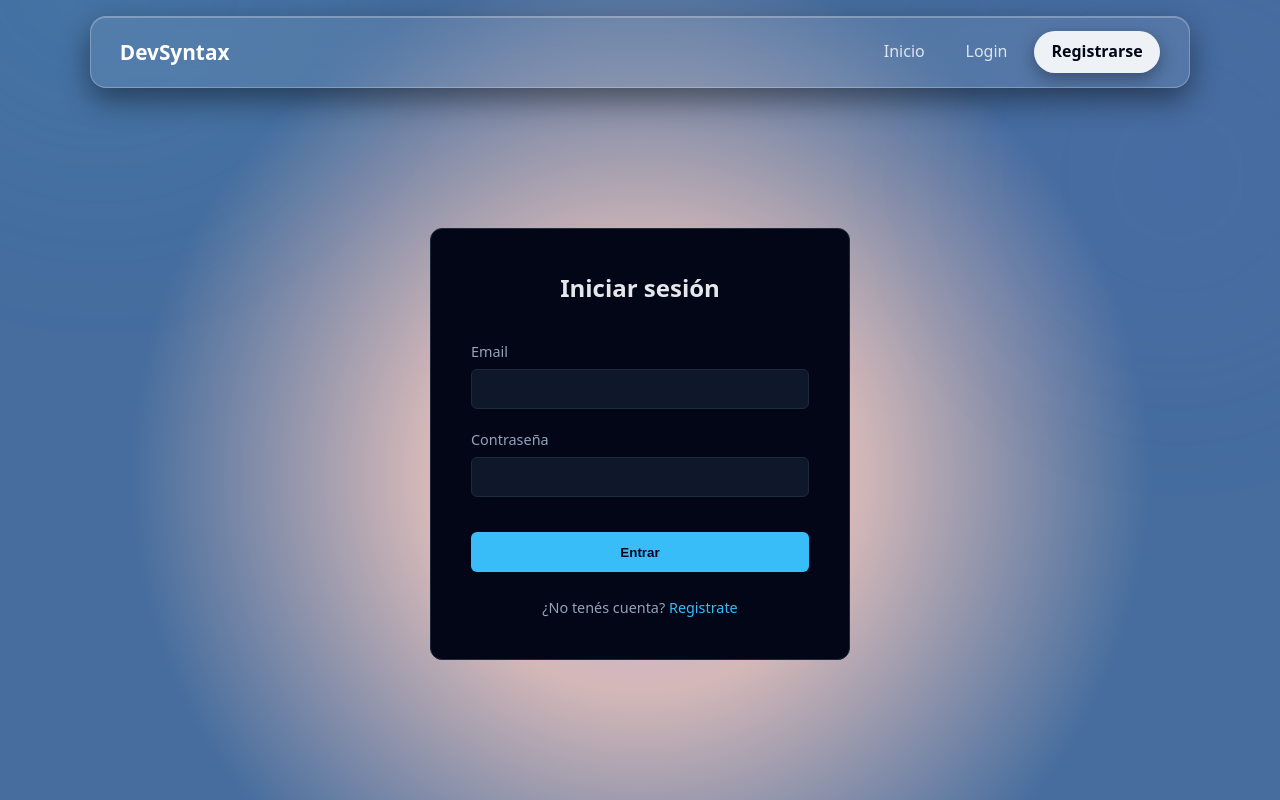
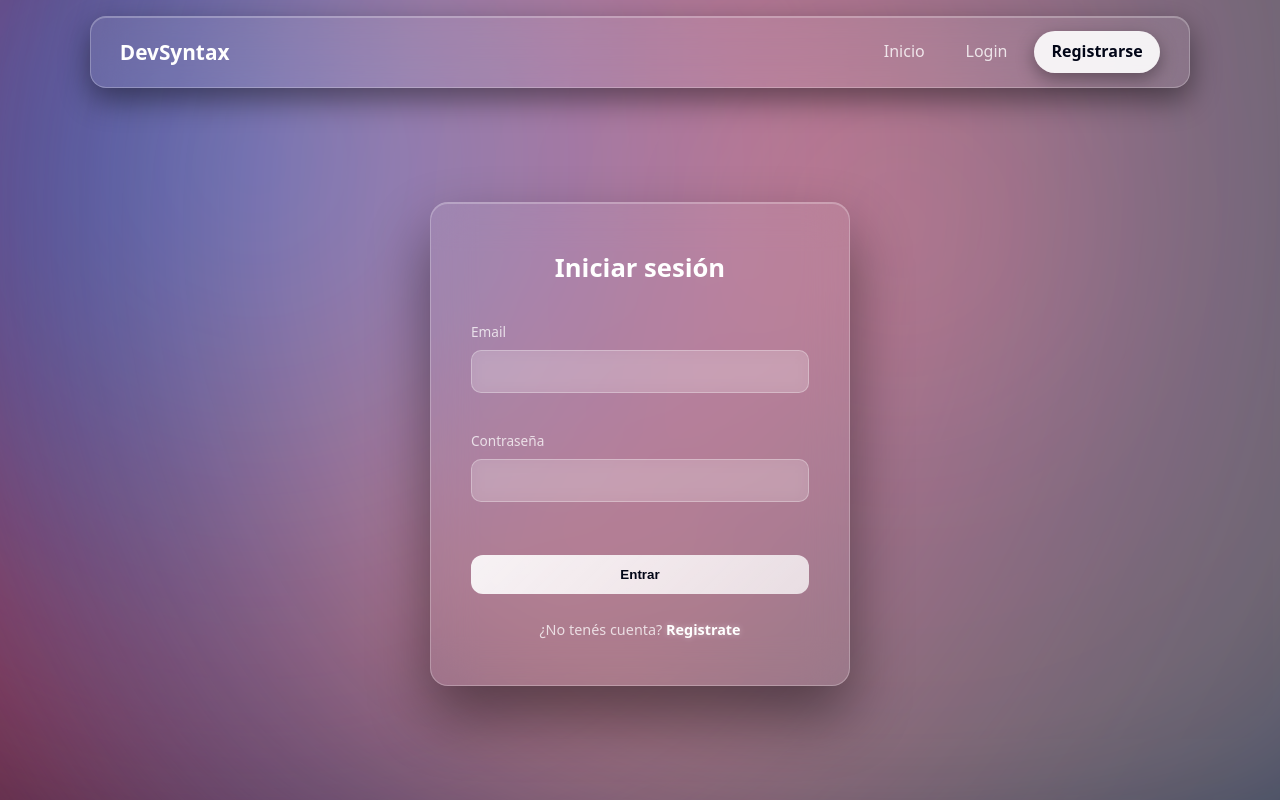
Before and after one commit to Juanm0/DevSyntax-Academy, a React (Vite) app: page /login in a window 1280 px wide. Shown: the top 800 px of the page. Built offline with nearby package versions, Linux system fonts and the light colour scheme.

Commit message:
glassmorphismo realizado masomenos

```diff
--- a/src/components/course/CourseCard.css
+++ b/src/components/course/CourseCard.css
@@ -1,6 +1,9 @@
 .course-card {
-  display: flex;
-  flex-direction: column;
+  display: block;
+  position: relative;
+
+  border-radius: 18px;
+  overflow: hidden;
   text-decoration: none;
   color: white;
 
@@ -9,22 +12,28 @@
   backdrop-filter: blur(18px);
   -webkit-backdrop-filter: blur(18px);
 
-  border-radius: 18px;
-  border: 1px solid rgba(255, 255, 255, 0.22);
+  border: 1px solid rgba(255, 255, 255, 0.18);
 
-  overflow: hidden;
+  box-shadow:
+    0 8px 30px rgba(0, 0, 0, 0.45),
+    inset 0 1px 0 rgba(255, 255, 255, 0.2);
 
-  transition: transform 0.25s ease, box-shadow 0.25s ease;
-  box-shadow:
-    0 10px 30px rgba(0, 0, 0, 0.45),
-    inset 0 1px 0 rgba(255, 255, 255, 0.25);
+  transition:
+    transform 0.35s ease,
+    box-shadow 0.35s ease,
+    border-color 0.35s ease;
 }
 
+/* GLOW + ELEVACIÓN */
 .course-card:hover {
-  transform: translateY(-6px) scale(1.01);
+  transform: translateY(-10px) scale(1.01);
+
   box-shadow:
-    0 18px 45px rgba(0, 0, 0, 0.6),
-    inset 0 1px 0 rgba(255, 255, 255, 0.3);
+    0 18px 60px rgba(0, 0, 0, 0.6),
+    0 0 40px rgba(56, 189, 248, 0.25),
+    inset 0 1px 0 rgba(255, 255, 255, 0.25);
+
+  border-color: rgba(56, 189, 248, 0.5);
 }
 
 /* Imagen */
@@ -39,45 +48,55 @@
   height: 100%;
   object-fit: cover;
   object-position: center;
-  display: block;
+
+  transition: transform 0.6s ease;
 }
 
-/* Body */
+/* Zoom suave de imagen */
+.course-card:hover img {
+  transform: scale(1.06);
+}
+
+/* Cuerpo */
 .course-card-body {
   padding: 18px;
-  display: flex;
-  flex-direction: column;
-  gap: 10px;
 }
 
 /* Título */
 .course-card-body h3 {
-  margin: 0;
+  margin: 0 0 6px;
   font-size: 1.05rem;
   font-weight: 700;
-  line-height: 1.3;
 }
 
-/* Descripción */
+/* Descripción (clamp elegante) */
 .course-description {
-  margin: 0;
   font-size: 0.9rem;
   color: rgba(255, 255, 255, 0.75);
+  line-height: 1.4;
 
+  overflow: hidden;
   display: -webkit-box;
   -webkit-box-orient: vertical;
-  -webkit-line-clamp: 3;
 
-  line-clamp: 3; /* <- para el linter */
-
-  overflow: hidden;
+  -webkit-line-clamp: 2;
+  line-clamp: 2; /* ← esto elimina el warning */
 }
 
 
 /* Precio */
 .price {
-  margin-top: auto;
-  font-size: 1rem;
-  font-weight: 800;
+  display: inline-block;
+  margin-top: 14px;
+
+  font-weight: 700;
+  font-size: 0.95rem;
+
   color: #4ade80;
+
+  background: rgba(74, 222, 128, 0.15);
+  padding: 6px 12px;
+  border-radius: 999px;
+
+  box-shadow: inset 0 0 0 1px rgba(74, 222, 128, 0.35);
 }
--- a/src/components/ui/AuthCard.css
+++ b/src/components/ui/AuthCard.css
@@ -3,18 +3,99 @@
   display: flex;
   align-items: center;
   justify-content: center;
+  padding: 2rem;
 }
 
+/* Card principal */
 .auth-card {
-  background: var(--bg-soft);
-  border: 1px solid var(--border);
-  padding: 2.5rem;
   width: 100%;
   max-width: 420px;
-  border-radius: 12px;
+  padding: 2.8rem 2.5rem;
+
+  /* GLASS */
+  background: rgba(255, 255, 255, 0.08);
+  backdrop-filter: blur(20px);
+  -webkit-backdrop-filter: blur(20px);
+
+  border-radius: 18px;
+  border: 1px solid rgba(255, 255, 255, 0.25);
+
+  /* Glow + profundidad */
+  box-shadow:
+    0 30px 60px rgba(0, 0, 0, 0.45),
+    inset 0 1px 0 rgba(255, 255, 255, 0.25);
+
+  animation: authFadeIn 0.6s ease-out;
 }
 
+/* Título */
 .auth-card h2 {
   text-align: center;
   margin-bottom: 2rem;
+  font-size: 1.6rem;
+  font-weight: 800;
+  color: white;
 }
+
+/* Inputs */
+.auth-card input {
+  width: 100%;
+  padding: 0.75rem 0.9rem;
+  margin-bottom: 1rem;
+
+  background: rgba(255, 255, 255, 0.12);
+  border: 1px solid rgba(255, 255, 255, 0.25);
+  border-radius: 10px;
+
+  color: white;
+  font-size: 0.95rem;
+
+  outline: none;
+}
+
+.auth-card input::placeholder {
+  color: rgba(255, 255, 255, 0.6);
+}
+
+.auth-card input:focus {
+  border-color: rgba(255, 255, 255, 0.6);
+  box-shadow: 0 0 0 2px rgba(255, 255, 255, 0.15);
+}
+
+/* Botón */
+.auth-card button {
+  width: 100%;
+  padding: 0.75rem;
+
+  background: linear-gradient(
+    135deg,
+    rgba(255, 255, 255, 0.9),
+    rgba(255, 255, 255, 0.75)
+  );
+
+  color: #020617;
+  font-weight: 700;
+  border-radius: 12px;
+  border: none;
+
+  cursor: pointer;
+  transition: transform 0.2s ease, box-shadow 0.2s ease;
+}
+
+.auth-card button:hover {
+  transform: translateY(-2px);
+  box-shadow: 0 10px 25px rgba(0, 0, 0, 0.35);
+}
+
+/* Animación entrada */
+@keyframes authFadeIn {
+  from {
+    opacity: 0;
+    transform: translateY(12px) scale(0.97);
+  }
+
+  to {
+    opacity: 1;
+    transform: translateY(0) scale(1);
+  }
+}
--- a/src/components/ui/Input.css
+++ b/src/components/ui/Input.css
@@ -1,24 +1,51 @@
 .input-group {
   display: flex;
   flex-direction: column;
-  margin-bottom: 1.2rem;
+  margin-bottom: 1.3rem;
 }
 
+/* Label */
 .input-group label {
-  margin-bottom: 0.4rem;
-  font-size: 0.9rem;
-  color: var(--text-muted);
+  margin-bottom: 0.45rem;
+  font-size: 0.85rem;
+  font-weight: 500;
+  color: rgba(255, 255, 255, 0.75);
 }
 
+/* Input glass */
 .input-group input {
-  padding: 0.7rem;
-  border-radius: 6px;
-  border: 1px solid var(--border);
-  background: var(--bg);
-  color: var(--text);
+  padding: 0.75rem 0.9rem;
+  border-radius: 10px;
+
+  /* GLASS INPUT */
+  background: rgba(255, 255, 255, 0.18);
+  backdrop-filter: blur(8px);
+  -webkit-backdrop-filter: blur(8px);
+
+  border: 1px solid rgba(255, 255, 255, 0.3);
+
+  color: white;
+  font-size: 0.95rem;
+
+  outline: none;
+  transition: border-color 0.2s ease, box-shadow 0.2s ease;
 }
 
+/* Placeholder */
+.input-group input::placeholder {
+  color: rgba(255, 255, 255, 0.6);
+}
+
+/* Focus */
 .input-group input:focus {
-  outline: none;
-  border-color: var(--primary);
+  border-color: rgba(255, 255, 255, 0.65);
+  box-shadow:
+    0 0 0 2px rgba(255, 255, 255, 0.18),
+    0 8px 20px rgba(0, 0, 0, 0.35);
 }
+
+/* Autofill (Chrome fix) */
+input:-webkit-autofill {
+  -webkit-text-fill-color: white;
+  transition: background-color 9999s ease-in-out 0s;
+}
--- a/src/pages/Course.css
+++ b/src/pages/Course.css
@@ -1,32 +1,119 @@
 .course-page {
-  max-width: 900px;
+  max-width: 1200px;
   margin: 0 auto;
-  padding: 24px;
-  color: white;
+  padding: 2rem 1.5rem;
+  display: grid;
+  grid-template-columns: 1fr 360px;
+  gap: 2rem;
+  color: var(--text);
 }
 
+/* ---------- HERO ---------- */
+
 .course-hero {
-  width: 100%;
-  height: 360px;
-  object-fit: cover;
-  border-radius: 16px;
-  margin-bottom: 24px;
+  grid-column: 1 / 2;
+  background: linear-gradient(
+    135deg,
+    rgba(139, 92, 246, 0.35),
+    rgba(236, 72, 153, 0.35)
+  );
+  border-radius: 22px;
+  padding: 2.5rem;
+  backdrop-filter: blur(20px);
+  border: 1px solid rgba(255, 255, 255, 0.15);
+  box-shadow: 0 25px 50px rgba(0, 0, 0, 0.35);
 }
 
-.course-page h1 {
-  font-size: 32px;
-  margin-bottom: 12px;
+.course-hero h1 {
+  font-size: 2.2rem;
+  margin-bottom: 1rem;
 }
 
-.course-page p {
-  font-size: 16px;
-  opacity: 0.85;
+.course-hero p {
+  opacity: 0.9;
   line-height: 1.6;
+  max-width: 680px;
 }
 
-.course-page .price {
-  display: block;
-  margin-top: 24px;
-  font-size: 24px;
-  color: #4ade80;
+/* ---------- CTA ---------- */
+
+.course-cta {
+  margin-top: 1.5rem;
+  padding: 0.75rem 1.4rem;
+  border-radius: 999px;
+  border: none;
+  cursor: pointer;
+  font-weight: 600;
+  background: rgba(255, 255, 255, 0.9);
+  color: #020617;
 }
+
+.course-cta.full {
+  width: 100%;
+}
+
+/* ---------- SIDEBAR ---------- */
+
+.course-sidebar {
+  grid-column: 2 / 3;
+  position: sticky;
+  top: 100px;
+  height: fit-content;
+}
+
+.course-sidebar-card {
+  background: rgba(15, 23, 42, 0.65);
+  backdrop-filter: blur(18px);
+  border-radius: 20px;
+  padding: 1.5rem;
+  border: 1px solid rgba(255, 255, 255, 0.12);
+  box-shadow:
+    0 20px 40px rgba(0, 0, 0, 0.4),
+    inset 0 1px 0 rgba(255, 255, 255, 0.08);
+}
+
+.course-sidebar-card h3 {
+  margin-bottom: 1rem;
+}
+
+.course-sidebar-card ul {
+  list-style: none;
+  padding: 0;
+  margin-bottom: 1.5rem;
+}
+
+.course-sidebar-card li {
+  margin-bottom: 0.6rem;
+  opacity: 0.9;
+}
+
+/* ---------- CONTENIDO ---------- */
+
+.course-content {
+  grid-column: 1 / 2;
+  margin-top: 2rem;
+}
+
+.course-content h2 {
+  margin: 2rem 0 1rem;
+}
+
+.course-list {
+  list-style: none;
+  padding: 0;
+}
+
+.course-list li {
+  background: rgba(15, 23, 42, 0.6);
+  border: 1px solid rgba(255, 255, 255, 0.1);
+  padding: 0.75rem 1rem;
+  border-radius: 12px;
+  margin-bottom: 0.6rem;
+}
+
+/* ---------- LOADING ---------- */
+
+.course-loading {
+  text-align: center;
+  padding: 4rem;
+}
--- a/src/services/course.service.js
+++ b/src/services/course.service.js
@@ -86,3 +86,28 @@ export async function getPublishedCourses() {
   if (error) throw error;
   return data;
 }
+
+
+
+/* ======================
+   UPTADE CURSOS / CREATE CURSOS
+====================== */
+
+export async function getAllCourses() {
+  const { data, error } = await supabase
+    .from("courses")
+    .select("id, title")
+    .order("created_at", { ascending: false });
+
+  if (error) throw error;
+  return data;
+}
+
+export async function updateCourse(id, updates) {
+  const { error } = await supabase
+    .from("courses")
+    .update(updates)
+    .eq("id", id);
+
+  if (error) throw error;
+}
--- a/src/styles/global.css
+++ b/src/styles/global.css
@@ -17,7 +17,6 @@
   --text-muted: #94a3b8;
 
   --border: #1e293b;
-
   --radius: 14px;
 }
 
@@ -29,33 +28,63 @@ body {
 
   color: var(--text);
   line-height: 1.6;
-
-  background: #e3b1c4;
-  background: radial-gradient(circle, rgba(227, 177, 196, 1) 0%, rgba(204, 180, 207, 1) 15%, rgba(212, 184, 184, 1) 27%, rgba(70, 109, 158, 1) 64%);
-
-  position: relative;
+  background: #0f172a;
   overflow-x: hidden;
 }
 
-/* Capa difuminada decorativa */
-body::before {
+/* CAPAS DE FONDO ANIMADAS (SUAVES) */
+body::before,
+body::after {
   content: "";
   position: fixed;
   inset: -20%;
+  z-index: -1;
 
-  background:
-    radial-gradient(600px circle at 20% 10%,
-      rgba(56, 189, 248, 0.12),
-      transparent 60%),
-    radial-gradient(500px circle at 80% 30%,
-      rgba(99, 102, 241, 0.1),
-      transparent 60%);
+  background-size: 200% 200%;
+  filter: blur(90px);
+  opacity: 0.85;
 
-  filter: blur(80px);
-  opacity: 0.9;
-  z-index: -1;
+  animation: floatBackground 40s ease-in-out infinite;
 }
 
+/* Gradiente azul / rosa */
+body::before {
+  background: radial-gradient(
+    circle at 30% 30%,
+    rgba(63, 94, 251, 0.9),
+    rgba(252, 70, 107, 0.7),
+    transparent 70%
+  );
+}
+
+/* Gradiente pastel */
+body::after {
+  background: radial-gradient(
+    circle at 70% 40%,
+    rgba(227, 177, 196, 0.7),
+    rgba(204, 180, 207, 0.6),
+    rgba(212, 184, 184, 0.6),
+    rgba(70, 109, 158, 0.6),
+    transparent 75%
+  );
+
+  animation-delay: -20s;
+}
+
+/* Animación suave y continua */
+@keyframes floatBackground {
+  0% {
+    transform: translate(0%, 0%) scale(1);
+  }
+
+  50% {
+    transform: translate(-8%, -6%) scale(1.08);
+  }
+
+  100% {
+    transform: translate(0%, 0%) scale(1);
+  }
+}
 
 /* Links */
 a {
@@ -80,28 +109,30 @@ main {
   margin-top: 1.5rem;
   text-align: center;
   font-size: 0.9rem;
-  color: var(--text-muted);
+  color: rgba(255, 255, 255, 0.75);
 }
 
 .auth-link a {
-  color: var(--primary);
-  font-weight: 500;
+  color: #ffffff;
+  font-weight: 600;
+  text-shadow: 0 0 6px rgba(255, 255, 255, 0.35);
 }
 
-/* Scroll más fino */
+
+/* Scroll fino */
 ::-webkit-scrollbar {
   width: 8px;
 }
 
 ::-webkit-scrollbar-track {
-  background: var(--bg);
+  background: transparent;
 }
 
 ::-webkit-scrollbar-thumb {
-  background: var(--border);
+  background: rgba(255, 255, 255, 0.15);
   border-radius: 8px;
 }
 
 ::-webkit-scrollbar-thumb:hover {
-  background: #334155;
+  background: rgba(255, 255, 255, 0.3);
 }
```
Also changed, not shown: src/pages/Course.jsx (+70 -11 lines), src/pages/Dashboard.jsx (+155 -53 lines).
